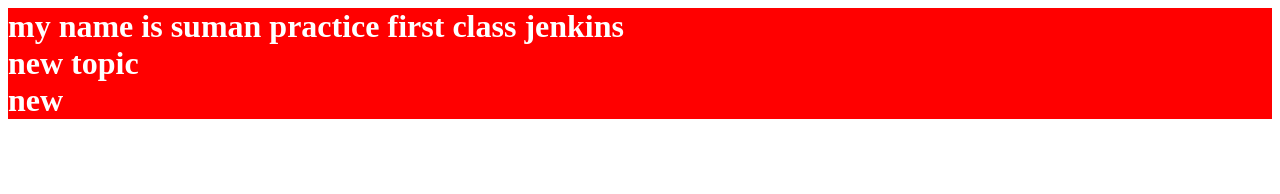
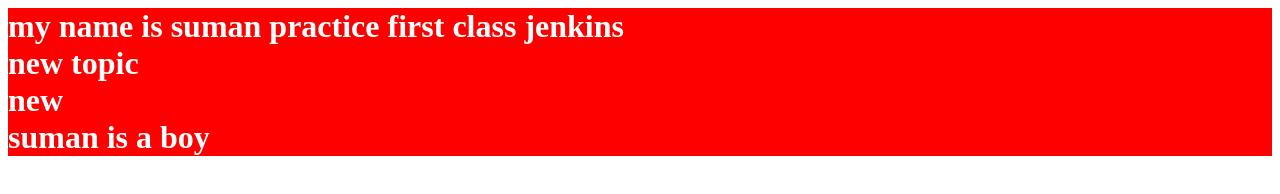
Before and after one commit to kmsuman2705/Practice_Jenkins, a plain HTML site: page index.html in a window 1280 px wide. Drawn offline with Linux system fonts and the light colour scheme.

Commit message:
fourth change

```diff
--- a/index.html
+++ b/index.html
@@ -6,4 +6,6 @@
 new topic
 <br>
 new
+<br>
+suman is a boy
  </h1>
```
